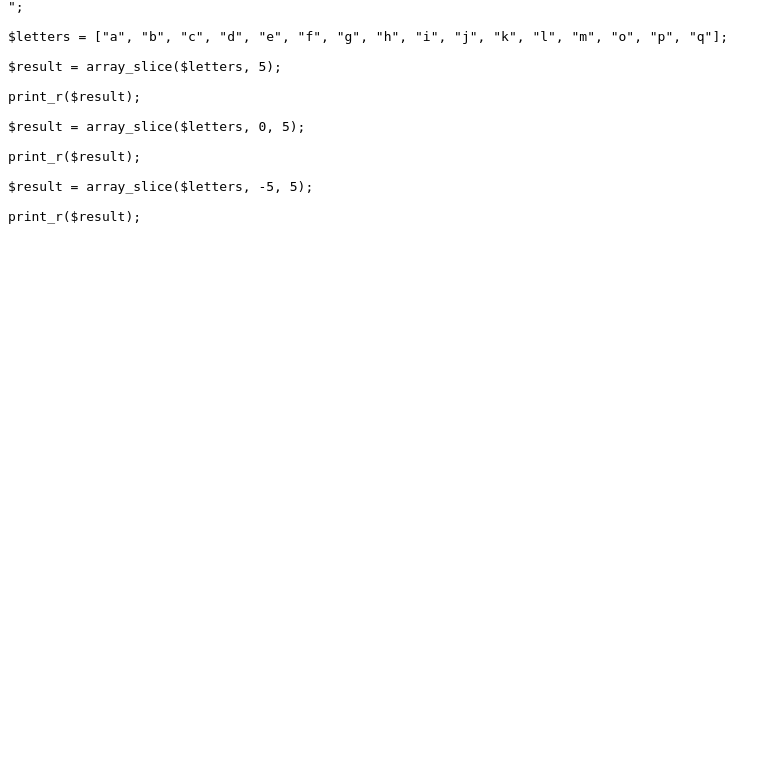
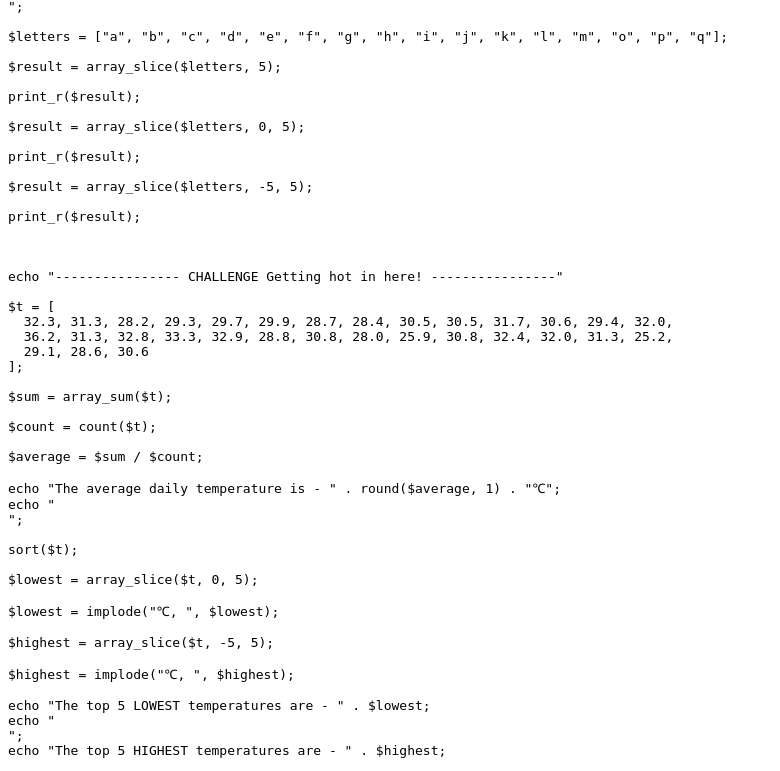
Before and after one commit to EmilioBC/PHP2021, a PHP site: page /notes.php in a window 1280 px wide. Shown: the part 3183-3954 px from the top of the page, without its empty margins (0-780 px from the left). Before the commit the page ends 3407 px from the top, so only its background shows below. Run offline with PHP 8.4, Linux system fonts and the light colour scheme.

Commit message:
HotInHere

```diff
--- a/Section10Arrays/notes.php
+++ b/Section10Arrays/notes.php
@@ -245,3 +245,36 @@ print_r($result);
 $result = array_slice($letters, -5, 5);
 
 print_r($result);
+
+
+
+echo "---------------- CHALLENGE Getting hot in here! ----------------"
+
+$t = [
+  32.3, 31.3, 28.2, 29.3, 29.7, 29.9, 28.7, 28.4, 30.5, 30.5, 31.7, 30.6, 29.4, 32.0,
+  36.2, 31.3, 32.8, 33.3, 32.9, 28.8, 30.8, 28.0, 25.9, 30.8, 32.4, 32.0, 31.3, 25.2,
+  29.1, 28.6, 30.6
+];
+
+$sum = array_sum($t);
+
+$count = count($t);
+
+$average = $sum / $count;
+
+echo "The average daily temperature is - " . round($average, 1) . "℃";
+echo "<br>";
+
+sort($t);
+
+$lowest = array_slice($t, 0, 5);
+
+$lowest = implode("℃, ", $lowest);
+
+$highest = array_slice($t, -5, 5);
+
+$highest = implode("℃, ", $highest);
+
+echo "The top 5 LOWEST temperatures are - " . $lowest;
+echo "<br>";
+echo "The top 5 HIGHEST temperatures are - " . $highest;
```
Also changed, not shown: Section10Arrays/index.php (+29 -0 lines).
